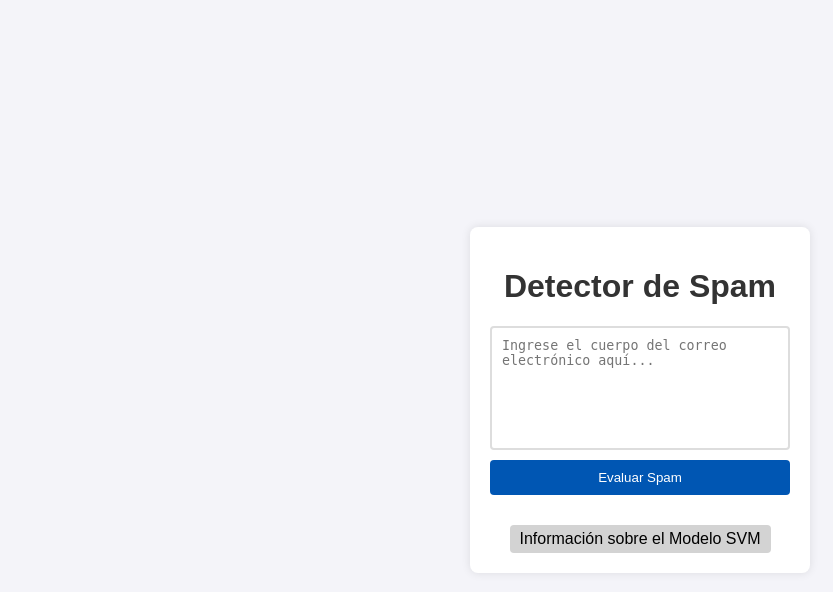
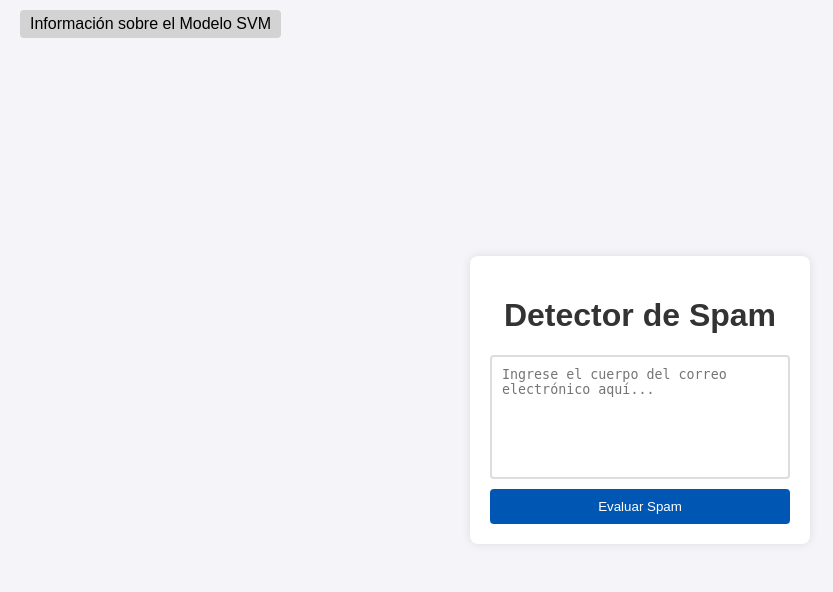
Before and after one commit to RicardoJGM/web-service-IA, a Flask app: page / in a window 1280 px wide. Shown: the top 592 px of the page, without its empty margins (0-833 px from the left). Run offline with Flask 3, Linux system fonts and the light colour scheme.

Commit message:
Se movio el boton de informacion a la esquina superior izquierda

```diff
--- a/static/css/styles.css
+++ b/static/css/styles.css
@@ -11,7 +11,7 @@ body {
 
 .container {
     background-color: #ffffff;
-    padding: 20px;
+    padding: 20px 20px 0px 20px;
     border-radius: 8px;
     box-shadow: 0 0 10px rgba(0, 0, 0, 0.1);
     width: 300px;
@@ -56,10 +56,12 @@ button:hover {
 }
 
 .btn-link {
+    position:absolute;
+    top: 0;
+    left: 20px;
     background-color: lightgray;
     color: black;
     text-decoration: none;
-    display: inline-block;
     padding: 5px 10px;
     border: none;
     margin-top: 10px;
```
